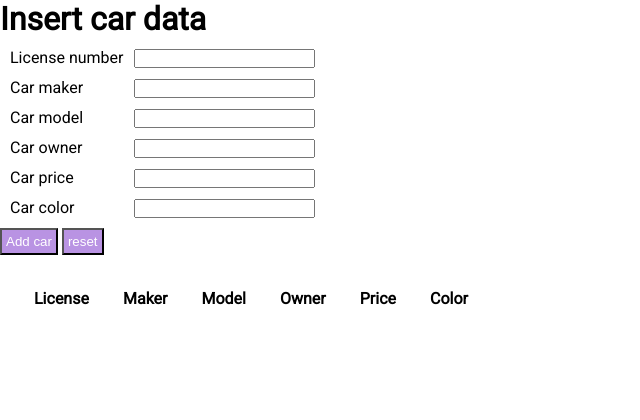
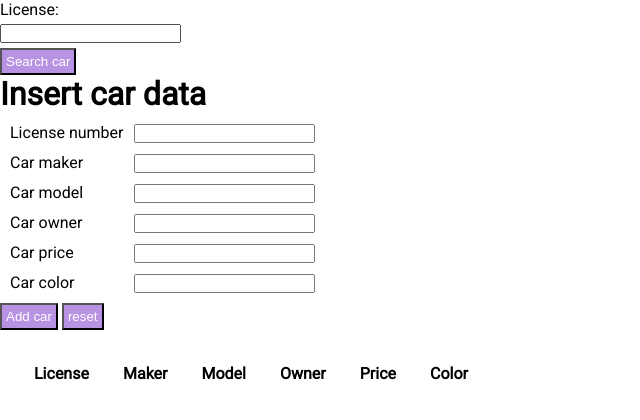
Before and after one commit to sanisaha/car-project-javascript, a plain HTML site: page index.html in a window 1280 px wide. Shown: the whole page, without its empty margins (0-640 px from the left). Drawn offline with Linux system fonts and the light colour scheme.

Commit message:
search bar function applied

```diff
--- a/index.html
+++ b/index.html
@@ -14,6 +14,17 @@
     <link rel="stylesheet" href="/style.css" />
   </head>
   <body>
+    <div>
+      <p>
+        <label
+          >License: <input style="margin: 5px 0" type="text" id="licensesearch"
+        /></label>
+      </p>
+      <div>
+        <button id="searchcar" onclick="search()">Search car</button>
+      </div>
+      <pre id="result"></pre>
+    </div>
     <form id="form" action="">
       <div>
         <h1>Insert car data</h1>
--- a/main.js
+++ b/main.js
@@ -7,6 +7,9 @@ const price = document.querySelector('#price')
 const color = document.querySelector('#color')
 const table = document.querySelector('#table')
 const form = document.querySelector('#form')
+licenseSearch=document.getElementById('licensesearch');
+resultarea=document.getElementById('result');
+
 
 const allCars = [];
 
@@ -49,6 +52,7 @@ const addCar = (event) => {
 
 
     form.reset()
+    window.location.reload();
 }
 const newStoredCars = JSON.parse(window.localStorage.getItem('test'));
 
@@ -58,7 +62,6 @@ newStoredCars.forEach(element => {
 });
 
 function addTable (newStoredCars){
-    console.log(newStoredCars);
     const newTableRow = document.createElement('tr')
     newTableRow.innerHTML =
     `<td>${newStoredCars.licenseNumber}</td>
@@ -70,3 +73,13 @@ function addTable (newStoredCars){
     `
     table.appendChild(newTableRow)
 }
+async function search(){
+    const license=licenseSearch.value;
+    const data = newStoredCars;
+    data.forEach(element => {
+        if(element.licenseNumber == license){
+            resultarea.textContent= `Car Maker: ${element.makerName}, Car Model: ${element.modelName}, Car Owner: ${element.ownerName}`
+        }
+    });
+
+}
```
